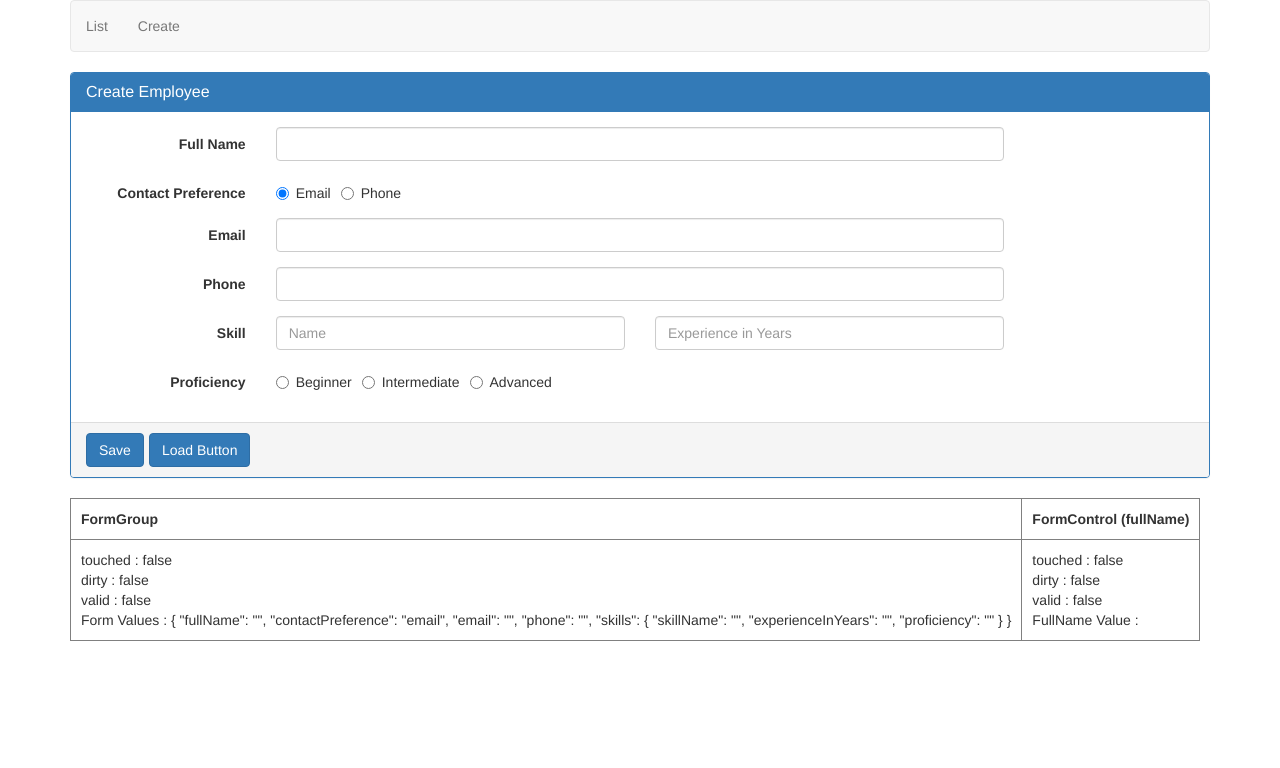
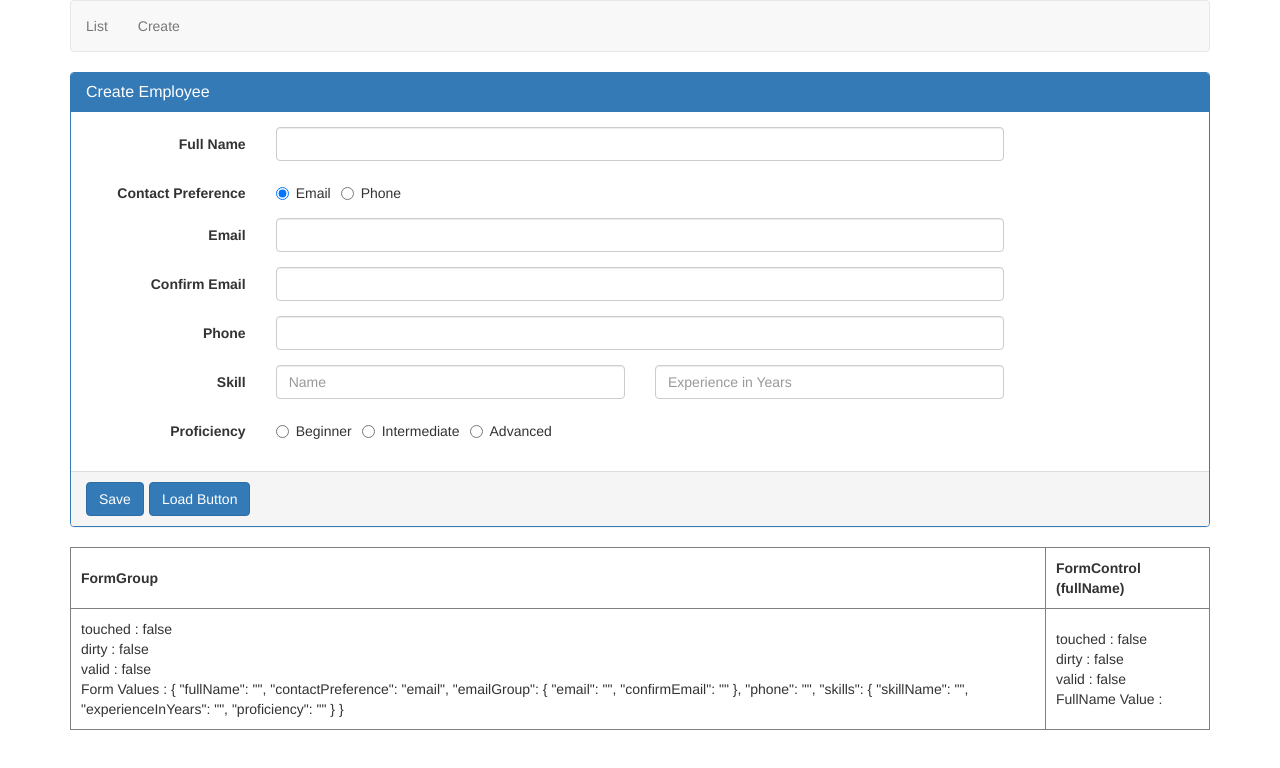
Before and after one commit to rohan-abraham1/Frontend-Assignments, an Angular app in the folder Angular6Project/: page /create in a window 1280 px wide. Shown: the top 768 px of the page. Built offline with nearby package versions, Linux system fonts and the light colour scheme.

Commit message:
Episode 18 - Forms Cross Validation

```diff
--- a/Angular6Project/src/app/employee/create-employee.component.html
+++ b/Angular6Project/src/app/employee/create-employee.component.html
@@ -11,8 +11,7 @@
       <div
         class="form-group"
         [ngClass]="{
-          'has-error':
-            formErrors.fullName
+          'has-error': formErrors.fullName
         }"
       >
         <label class="col-sm-2 control-label" for="fullName">Full Name</label>
@@ -24,13 +23,8 @@
             class="form-control"
             (blur)="logValidationErrors()"
           />
-          <span
-            class="help-block"
-            *ngIf="
-              formErrors.fullName;
-            "
-          >
-            {{formErrors.fullName}}
+          <span class="help-block" *ngIf="formErrors.fullName">
+            {{ formErrors.fullName }}
           </span>
         </div>
       </div>
@@ -55,11 +49,13 @@
         </div>
       </div>
 
-      <div class="form-group"
+      <div formGroupName="emailGroup">
+        <div
+          class="form-group"
           [ngClass]="{
-        'has-error':
-          formErrors.email
-      }">
+            'has-error': formErrors.email
+          }"
+        >
           <label class="col-sm-2 control-label" for="email">Email</label>
           <div class="col-sm-8">
             <input
@@ -69,22 +65,49 @@
               class="form-control"
               (blur)="logValidationErrors()"
             />
-          <span
-            class="help-block"
-            *ngIf="
-              formErrors.email;
-            "
-          >
-            {{formErrors.email}}
+            <span class="help-block" *ngIf="formErrors.email">
+              {{ formErrors.email }}
             </span>
           </div>
         </div>
 
-      <div class="form-group"
+        <div
+          class="form-group"
           [ngClass]="{
-        'has-error':
-          formErrors.phone
-      }">
+            'has-error': formErrors.confirmEmail || formErrors.emailGroup
+          }"
+        >
+          <label class="col-sm-2 control-label" for="confirmEmail"
+            >Confirm Email</label
+          >
+          <div class="col-sm-8">
+            <input
+              id="confirmEmail"
+              type="text"
+              formControlName="confirmEmail"
+              class="form-control"
+              (blur)="logValidationErrors()"
+            />
+            <span
+              class="help-block"
+              *ngIf="formErrors.confirmEmail || formErrors.emailGroup"
+            >
+              {{
+                formErrors.confirmEmail
+                  ? formErrors.confirmEmail
+                  : formErrors.emailGroup
+              }}
+            </span>
+          </div>
+        </div>
+      </div>
+
+      <div
+        class="form-group"
+        [ngClass]="{
+          'has-error': formErrors.phone
+        }"
+      >
         <label class="col-sm-2 control-label" for="phone">Phone</label>
         <div class="col-sm-8">
           <input
@@ -94,26 +117,21 @@
             class="form-control"
             (blur)="logValidationErrors()"
           />
-          <span
-            class="help-block"
-            *ngIf="
-              formErrors.phone;
-            "
-          >
-            {{formErrors.phone}}
+          <span class="help-block" *ngIf="formErrors.phone">
+            {{ formErrors.phone }}
           </span>
         </div>
       </div>
 
       <div formGroupName="skills">
-        <div class="form-group"
+        <div class="form-group">
+          <label class="col-sm-2 control-label" for="skillName"> Skill </label>
+          <div
+            class="col-sm-4"
+            [ngClass]="{
+              'has-error': formErrors.skillName
+            }"
           >
-          <label class="col-sm-2 control-label" for="skillName"> Skill </label>
-          <div class="col-sm-4"
-          [ngClass]="{
-            'has-error':
-              formErrors.skillName
-          }" >
             <input
               type="text"
               class="form-control"
@@ -122,16 +140,14 @@
               formControlName="skillName"
               (blur)="logValidationErrors()"
             />
-            <span
-            class="help-block"
-            *ngIf="
-              formErrors.skillName;
-            "
-          >
-            {{formErrors.skillName}}
+            <span class="help-block" *ngIf="formErrors.skillName">
+              {{ formErrors.skillName }}
             </span>
           </div>
-          <div class="col-sm-4"  [ngClass]="{'has-error': formErrors.experienceInYears}">
+          <div
+            class="col-sm-4"
+            [ngClass]="{ 'has-error': formErrors.experienceInYears }"
+          >
             <input
               type="text"
               placeholder="Experience in Years"
@@ -140,12 +156,15 @@
               (blur)="logValidationErrors()"
             />
             <span class="help-block" *ngIf="formErrors.experienceInYears">
-              {{formErrors.experienceInYears}}
+              {{ formErrors.experienceInYears }}
             </span>
           </div>
         </div>
 
-        <div class="form-group"  [ngClass]="{'has-error': formErrors.proficiency}">
+        <div
+          class="form-group"
+          [ngClass]="{ 'has-error': formErrors.proficiency }"
+        >
           <label class="col-md-2 control-label">Proficiency</label>
           <div class="col-md-8">
             <label class="radio-inline">
@@ -176,7 +195,7 @@
               />Advanced
             </label>
             <span class="help-block" *ngIf="formErrors.proficiency">
-              {{formErrors.proficiency}}
+              {{ formErrors.proficiency }}
             </span>
           </div>
         </div>
--- a/Angular6Project/src/app/employee/create-employee.component.ts
+++ b/Angular6Project/src/app/employee/create-employee.component.ts
@@ -1,5 +1,11 @@
 import { Component, OnInit } from '@angular/core';
-import { FormGroup, FormBuilder, Validators, AbstractControl, ValidationErrors } from '@angular/forms';
+import {
+  FormGroup,
+  FormBuilder,
+  Validators,
+  AbstractControl,
+  ValidationErrors,
+} from '@angular/forms';
 import { __values } from 'tslib';
 import { CustomValidators } from '../shared/custom.validators';
 
@@ -15,18 +21,23 @@ export class CreateEmployeeComponent implements OnInit {
   onLoadDataClick(): void {
     // this.logValidationErrors(this.employeeForm);
     // console.log(this.formErrors);
-
   }
 
-  validationMessages= {
-    fullName : {
+  validationMessages = {
+    fullName: {
       required: 'Full Name is required',
       minlength: 'Full Name must be greater than 2 characters',
       maxlength: 'Full Name must be less than 10 characters',
     },
     email: {
       required: 'Email is required',
-      emailDomain: 'Email domain shoudl be Gmail.com',
+      emailDomain: 'Email domain should be gmail.com',
+    },
+    confirmEmail: {
+      required: 'Confirm Email is required',
+    },
+    emailGroup: {
+      emailMismatch: 'Email and Confirm Email do not match',
     },
     phone: {
       required: 'Phone is required',
@@ -45,7 +56,9 @@ export class CreateEmployeeComponent implements OnInit {
   formErrors = {
     fullName: '',
     email: '',
-    phone:'',
+    confirmEmail: '',
+    emailGroup: '',
+    phone: '',
     skillName: '',
     experienceInYears: '',
     proficiency: '',
@@ -61,8 +74,17 @@ export class CreateEmployeeComponent implements OnInit {
           Validators.maxLength(20),
         ],
       ],
-      contactPreference: ['email',Validators.required],
-      email: ['', [Validators.required, CustomValidators.emailDomain('gmail.com')]],
+      contactPreference: ['email', Validators.required],
+      emailGroup: this.fb.group(
+        {
+          email: [
+            '',
+            [Validators.required, CustomValidators.emailDomain('gmail.com')],
+          ],
+          confirmEmail: ['', Validators.required],
+        },
+        { validators: matchEmails }
+      ),
       phone: [''],
       skills: this.fb.group({
         skillName: ['', Validators.required],
@@ -71,7 +93,9 @@ export class CreateEmployeeComponent implements OnInit {
       }),
     });
 
-    this.employeeForm.get('contactPreference')?.valueChanges.subscribe((data: string) => {
+    this.employeeForm
+      .get('contactPreference')
+      ?.valueChanges.subscribe((data: string) => {
         this.onContactPreferenceChange(data);
       });
 
@@ -80,14 +104,11 @@ export class CreateEmployeeComponent implements OnInit {
     });
   }
 
-
-
   onContactPreferenceChange(selectedValue: string) {
     const phoneControl = this.employeeForm.get('phone');
     if (selectedValue === 'phone') {
       phoneControl?.setValidators(Validators.required);
-    }
-    else{
+    } else {
       phoneControl?.clearValidators();
     }
     phoneControl?.updateValueAndValidity();
@@ -96,21 +117,26 @@ export class CreateEmployeeComponent implements OnInit {
   logValidationErrors(group: FormGroup = this.employeeForm): void {
     Object.keys(group.controls).forEach((key: string) => {
       const abstractControl = group.get(key);
-        if (abstractControl instanceof FormGroup) {
-          this.logValidationErrors(abstractControl);
-        } else {
+
       console.log(abstractControl);
       (this.formErrors as any)[key] = '';
-          if (abstractControl && !abstractControl.valid && (abstractControl.touched || abstractControl.dirty)) {
+      if (
+        abstractControl &&
+        !abstractControl.valid &&
+        (abstractControl.touched || abstractControl.dirty)
+      ) {
         const messages = (this.validationMessages as any)[key];
-            for (const errorKey in abstractControl.errors){
-              if(errorKey){
+        for (const errorKey in abstractControl.errors) {
+          if (errorKey) {
             (this.formErrors as any)[key] += messages[errorKey] + ' ';
           }
         }
       }
+
+      if (abstractControl instanceof FormGroup) {
+        this.logValidationErrors(abstractControl);
       }
-      })
+    });
   }
 
   onSubmit(): void {
@@ -122,8 +148,18 @@ export class CreateEmployeeComponent implements OnInit {
   }
 }
 
-
-
+function matchEmails(group: AbstractControl): { [key: string]: any } | null {
+  const emailControl = group.get('email');
+  const confirmEmailControl = group.get('confirmEmail');
+  if (
+    emailControl?.value === confirmEmailControl?.value ||
+    confirmEmailControl?.pristine
+  ) {
+    return null;
+  } else {
+    return { emailMismatch: true };
+  }
+}
 
 // type validationMessagesType = {
 //   [key in modelTypes] : validationType
```
Lines whose indentation alone changed are shown as unchanged.
